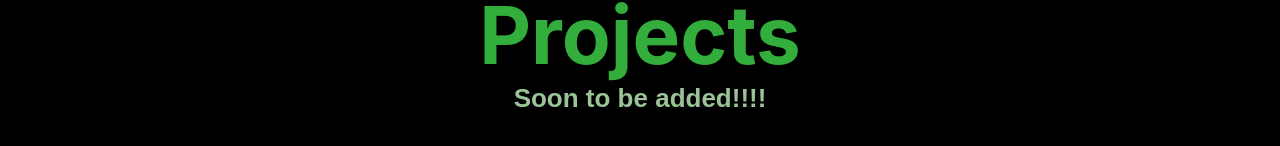
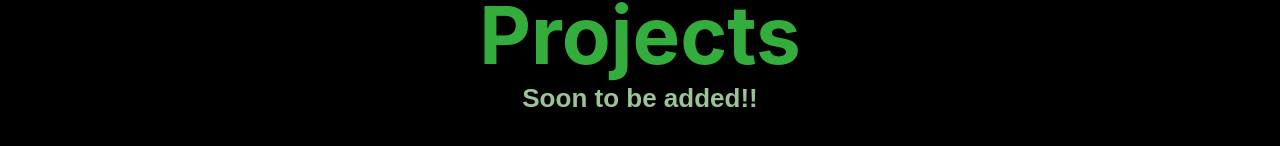
Before and after one commit to SaiChamarty/my-website, a React (Create React App) app: page /projects in a window 1280 px wide. Shown: the part 324-470 px from the top of the page. Built offline with nearby package versions, Linux system fonts and the light colour scheme; a web font is replaced by a local one.

Commit message:
Projects page updated

```diff
--- a/src/components/Projects.jsx
+++ b/src/components/Projects.jsx
@@ -9,7 +9,7 @@ function Projects() {
           <h1>Projects</h1>
         </div>
         <div className='description'>
-          <h1>Soon to be added!!!!</h1>
+          <h1>Soon to be added!!</h1>
         </div>
       </div>
     </div>
```
